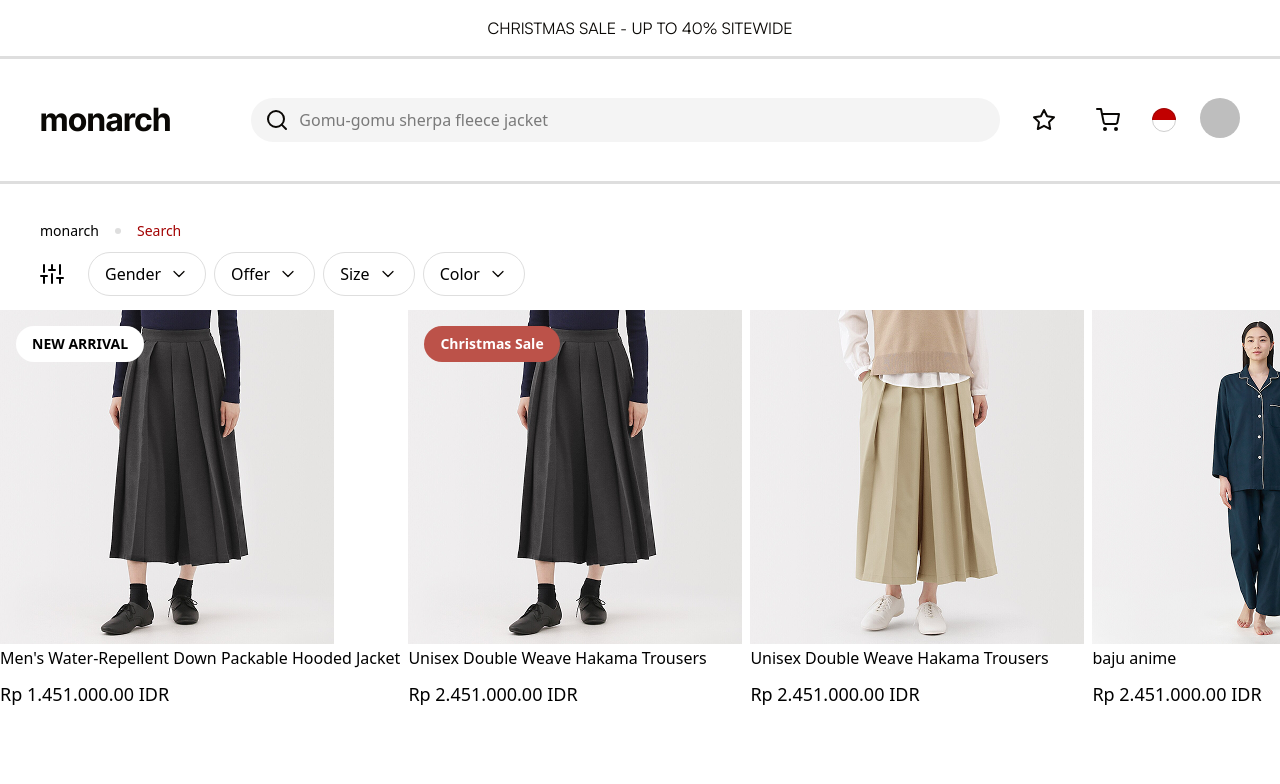
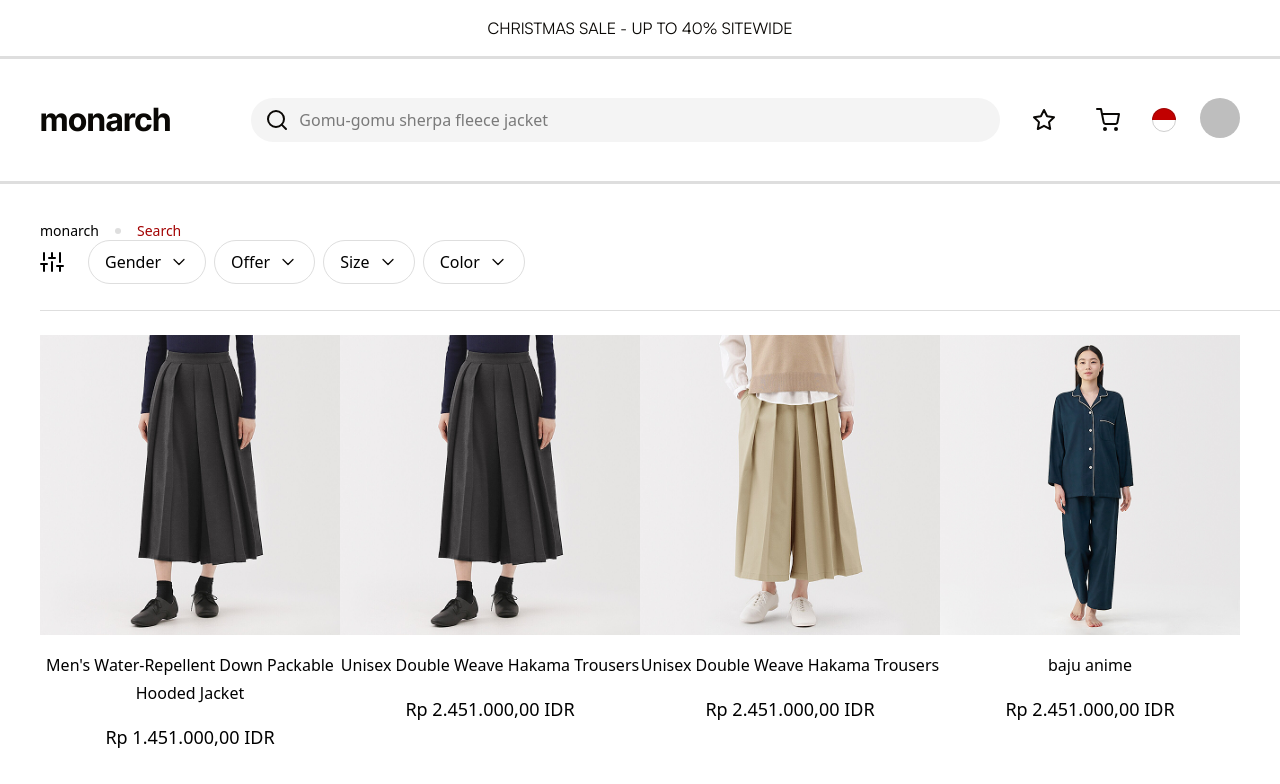
Before and after one commit to SBX-One/Monarch, a React (Vite) app: page /search-result in a window 1280 px wide. Shown: the top 784 px of the page. Built offline with nearby package versions, Linux system fonts and the light colour scheme.

Commit message:
fixing props bug

```diff
--- a/src/components/HorizontalScroll.tsx
+++ b/src/components/HorizontalScroll.tsx
@@ -80,7 +80,7 @@ export default function HorizontalScroll({ marginTop, marginX, title, data, cust
                             onClick={() => handleProductClick(item.id)}
                         >
                             {item.price !== undefined && <h2 className="mb-2 large" style={CustomTextStyle}>{formatPrice(item.price)}.00 IDR</h2>}
-                            <h2 className="mb-2 body-regular" style={CustomTextStyle}>{item.name}</h2>
+                            <h2 className="mb-2 body-regular w-[70%]" style={CustomTextStyle}>{item.name}</h2>
                             {/* <h2 className="mb-2 mx-auto" style={CustomTextStyle}>{item.price}</h2> */}
                             <div
                                 style={{
--- /dev/null
+++ b/src/components/ProductResult.tsx
@@ -0,0 +1,48 @@
+import { useNavigate } from "react-router-dom";
+
+type ProductResultProps = {
+    title : string;
+    data : { id?: number; name?: string; image?: string, price?: number, eventType?: string }[];
+    imageHeight?: React.CSSProperties["height"] | string;
+    imageGap?: React.CSSProperties["gap"] | string;
+    justify?: React.CSSProperties["justifyContent"] | string;
+    textWidth?: React.CSSProperties["width"] | string;
+    marginYText?: React.CSSProperties["marginTop"] | string;
+    marginTopProduct?: string;
+}
+
+export default function ProductResult({title, data, imageHeight, imageGap, justify, textWidth, marginYText, marginTopProduct} : ProductResultProps) {
+    const navigate = useNavigate();
+
+    const resolveImage = (path : string) => {
+        try {
+            return new URL(path, import.meta.url).href
+        } catch {
+            return path
+        }
+    }
+
+    const formatPrice = (value?: number) => {
+        if (value == null) return '';
+        return new Intl.NumberFormat('id-ID', { style: 'currency', currency: 'IDR', maximumFractionDigits: 0 }).format(value);
+    }
+
+    return (
+        <div className="mx-10 flex">
+            <h1>{title}</h1>
+            <div className={`flex w-full gap-[${imageGap}] justify-${justify} mt-[${marginTopProduct}] `}>
+                {data?.map((item, index) => (
+                    <div
+                        key={index}
+                        className={`flex flex-col cursor-pointer`}
+                        onClick={() => item.id && navigate(`/product/${item.id}`)}
+                    >
+                        <img src={resolveImage(item.image as string)} alt="product" className={`max-w-[${imageHeight}] h-[${imageHeight}]`} />
+                        <h2 className={`w-[${textWidth}] mx-auto text-center body-regular my-[${marginYText}]`}>{item.name}</h2>
+                        <p className="text-center large ">{formatPrice(item.price)},00 IDR</p>
+                    </div>
+                ))}
+            </div>
+        </div>
+    )
+}
--- a/src/pages/ProductDetail.tsx
+++ b/src/pages/ProductDetail.tsx
@@ -434,9 +434,9 @@ const ProductDetail = () => {
             </div>
             <section>
                 <div className="">
-                    <HorizontalScroll productSettings={true} CustomBackgroundEvent="#BC5249" CustomEventName="Christmas Sale" eventState={true} title={"Similiar Products"} data={data.products} customStyle={{marginRight : "-40px", marginLeft : "-40px", paddingLeft : "40px"}} customStyle2={{justifyContent: "space-between", maxHeight: "500px", minHeight: "448px"}} imageHeight={"301px"} CustomTextStyle={{ width : "250px", textAlign : "center"}} />
-                    <HorizontalScroll productSettings={true} CustomBackgroundEvent="#BC5249" CustomEventName="Christmas Sale" eventState={true} title={"Style With"} data={data.products} customStyle={{marginRight : "-40px", marginLeft : "-40px", paddingLeft : "40px"}} customStyle2={{justifyContent: "space-between", maxHeight: "500px", minHeight: "448px"}} imageHeight={"301px"} CustomTextStyle={{ width : "250px", textAlign : "center"}} />
-                    <HorizontalScroll productSettings={true} CustomBackgroundEvent="#BC5249" CustomEventName="Christmas Sale" eventState={true} title={"Recently Viewed"} data={data.products} customStyle={{marginRight : "-40px", marginLeft : "-40px", paddingLeft : "40px"}} customStyle2={{justifyContent: "space-between", maxHeight: "500px", minHeight: "448px"}} imageHeight={"301px"} CustomTextStyle={{ width : "250px", textAlign : "center"}} />
+                    <HorizontalScroll marginX="40px" productSettings={true} CustomBackgroundEvent="#BC5249" CustomEventName="Christmas Sale" eventState={true} title={"Similiar Products"} data={data.products} customStyle={{marginRight : "-40px", marginLeft : "-40px", paddingLeft : "40px"}} customStyle2={{justifyContent: "space-between", maxHeight: "500px", minHeight: "448px"}} imageHeight={"301px"} CustomTextStyle={{ width : "100%", textAlign : "center"}} />
+                    <HorizontalScroll marginX="40px" productSettings={true} CustomBackgroundEvent="#BC5249" CustomEventName="Christmas Sale" eventState={true} title={"Style With"} data={data.products} customStyle={{marginRight : "-40px", marginLeft : "-40px", paddingLeft : "40px"}} customStyle2={{justifyContent: "space-between", maxHeight: "500px", minHeight: "448px"}} imageHeight={"301px"} CustomTextStyle={{ width : "100%", textAlign : "center"}} />
+                    <HorizontalScroll marginX="40px" productSettings={true} CustomBackgroundEvent="#BC5249" CustomEventName="Christmas Sale" eventState={true} title={"Recently Viewed"} data={data.products} customStyle={{marginRight : "-40px", marginLeft : "-40px", paddingLeft : "40px"}} customStyle2={{justifyContent: "space-between", maxHeight: "500px", minHeight: "448px"}} imageHeight={"301px"} CustomTextStyle={{ width : "100%", textAlign : "center"}} />
                 </div>
             </section>
             <Footer />
--- a/src/pages/SearchResult.tsx
+++ b/src/pages/SearchResult.tsx
@@ -5,7 +5,8 @@ import Slider from "../assets/svg/sliders.svg"
 // import arrow_down from "../assets/svg/chevron-down.svg"
 
 // import Product from "../components/ProductsResult.tsx";
-import HorizontalScroll from "../components/HorizontalScroll";
+// import HorizontalScroll from "../components/HorizontalScroll";
+import ProductResult from "../components/ProductResult";
 import Header from "../components/Header";
 import FILTER_CONFIG from "../components/FilterConfig";
 // import { FilterConfig } from "../components/FilterConfig";
@@ -107,7 +108,7 @@ export default function SearchResult() {
                 <div className="flex">
                     <p className="small ml-10 mt-10 flex items-center gap-[16px]">monarch <div className="bg-[#dedede] w-[6px] h-[6px] rounded-full" /> <span className="text-[#A30303]">Search</span></p>
                 </div>
-                <div className="flex ml-10 h-[24px] items-center mt-[24px] ">
+                <div className="flex ml-10 h-[24px] items-center mt-[24px] pb-[48px] border-b border-[#dedede]">
                     <img src={Slider} alt="slider" className="mr-[24px]" />
                     <div className="flex gap-[8px]">
                         {FILTER_CONFIG.map(filter => (
@@ -125,7 +126,7 @@ export default function SearchResult() {
                 </div>
             </div>
 
-            <HorizontalScroll title={""} data={filteredProducts} customStyle2={{ justifyContent: "space-between" }} imageHeight={"334px"} eventState={true} CustomEventName="Christmas Sale" CustomBackgroundEvent="#BC5249" scrollToggle={false} />
+            <ProductResult title="" data={filteredProducts} imageHeight="334px" justify="between" textWidth="300px" marginYText="16px" marginTopProduct="24px" />
         </div>
     )
 }
```
